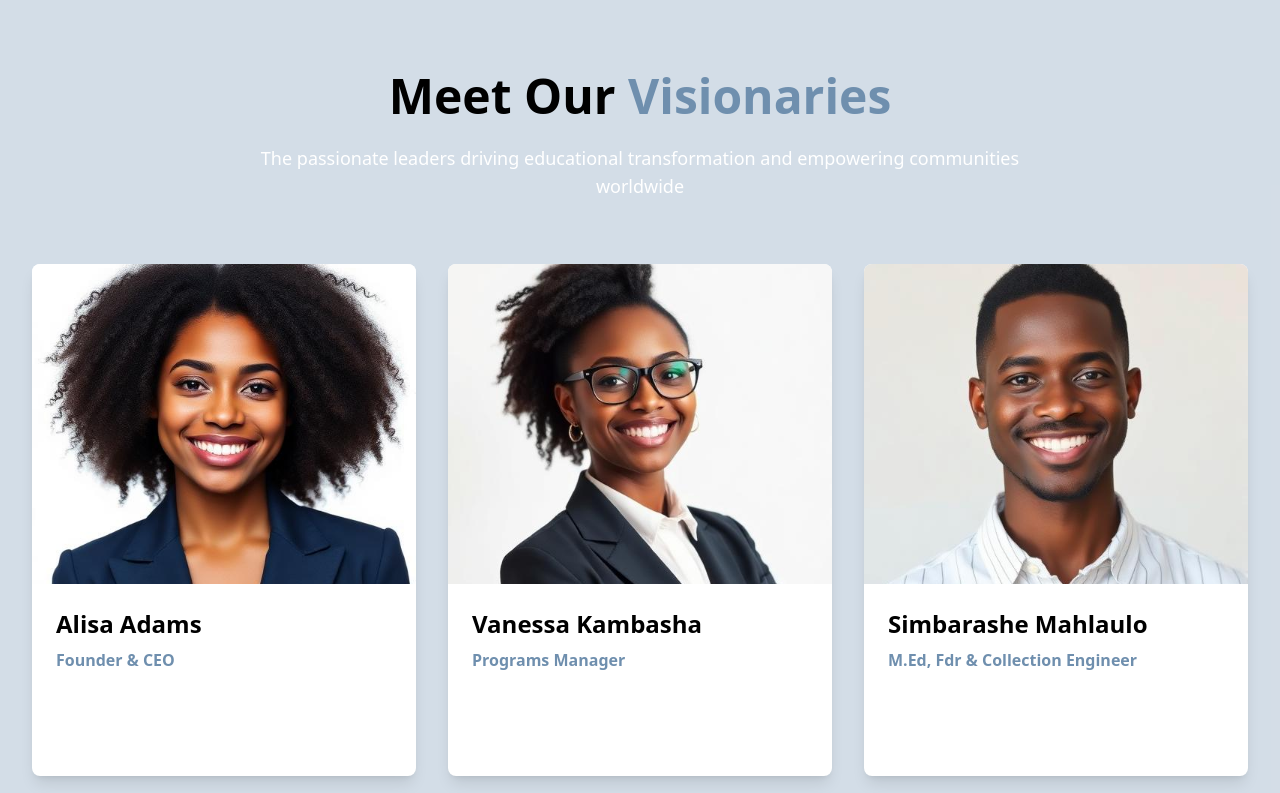
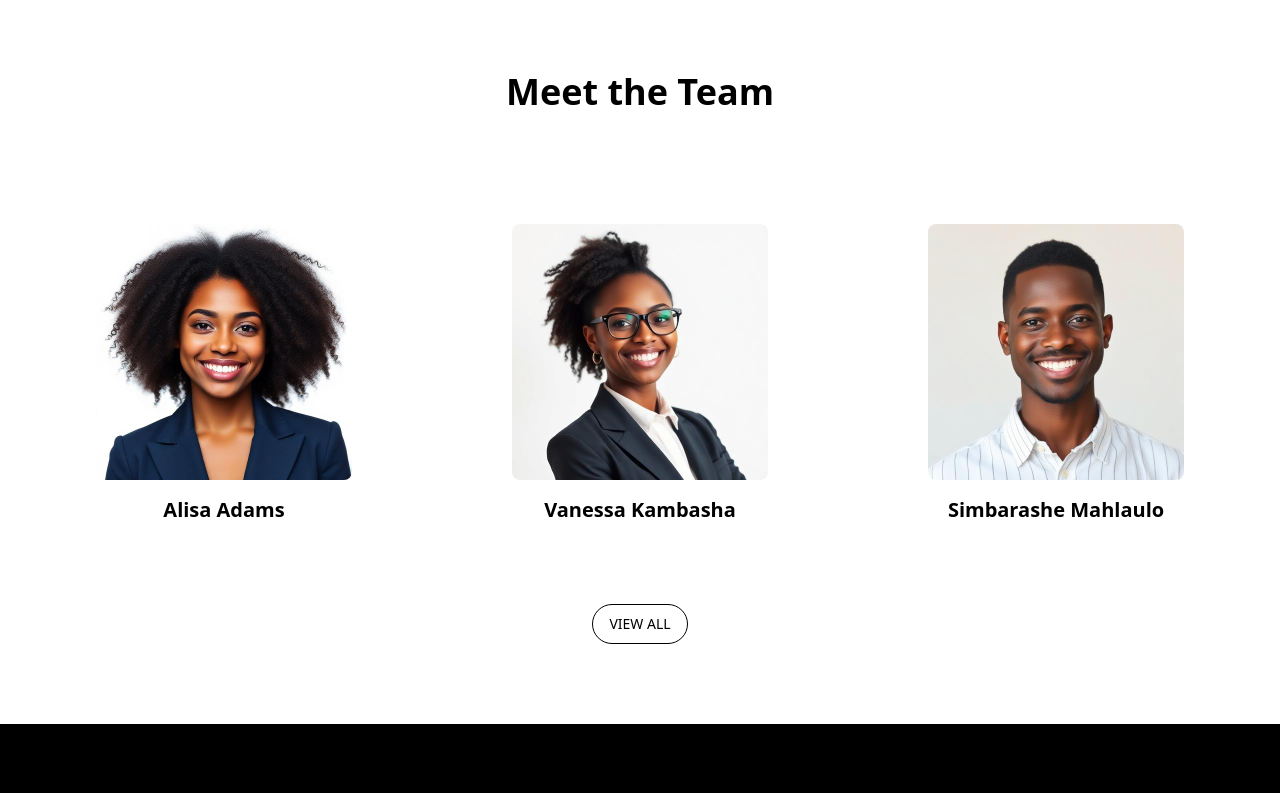
Before and after one commit to myTestAccount263/pigment-palette-perfect-34, a React (Vite) app: page / in a window 1280 px wide. Shown: the part 1340-2133 px from the top of the page. Built offline with nearby package versions, Linux system fonts and the light colour scheme.

Commit message:
Reverted to commit 8ede366955360dabc41030a137b73772077a1aea

```diff
--- a/src/components/TeamSection.tsx
+++ b/src/components/TeamSection.tsx
@@ -1,6 +1,4 @@
 import { Button } from "@/components/ui/button";
-import { Card, CardContent } from "@/components/ui/card";
-import { Mail, Linkedin } from "lucide-react";
 import alisaImage from "@/assets/team-alisa.jpg";
 import vanessaImage from "@/assets/team-vanessa.jpg";
 import simbarasheImage from "@/assets/team-simbarashe.jpg";
@@ -9,84 +7,51 @@ const TeamSection = () => {
   const teamMembers = [
     {
       name: "Alisa Adams",
-      role: "Founder & CEO",
-      description: "Passionate about transforming education and empowering communities through innovative programs.",
+      role: "Founder",
       image: alisaImage
     },
     {
       name: "Vanessa Kambasha",
       role: "Programs Manager",
-      description: "Leading educational initiatives and community outreach programs across diverse regions.",
       image: vanessaImage
     },
     {
       name: "Simbarashe Mahlaulo",
-      role: "M.Ed, Fdr & Collection Engineer",
-      description: "Combining educational expertise with technical innovation to scale our impact.",
+      role: "M.Ed, Fdr & CollectionEngineer",
       image: simbarasheImage
     }
   ];
 
   return (
-    <section className="py-12 sm:py-16 lg:py-20 bg-muted/30">
-      <div className="max-w-7xl mx-auto px-4 sm:px-6 lg:px-8">
-        <div className="text-center mb-12 lg:mb-16">
-          <h2 className="text-3xl sm:text-4xl lg:text-5xl font-bold text-foreground mb-4 lg:mb-6">
-            Meet Our <span className="text-primary">Visionaries</span>
-          </h2>
-          <p className="text-base sm:text-lg text-muted-foreground max-w-3xl mx-auto leading-relaxed">
-            The passionate leaders driving educational transformation and empowering communities worldwide
+    <section className="py-12 sm:py-16 lg:py-20 bg-background">
+      <div className="max-w-7xl mx-auto px-4 sm:px-6 lg:px-8 text-center">
+        <h2 className="text-2xl sm:text-3xl lg:text-4xl font-bold text-foreground mb-3 sm:mb-4">Meet the Team</h2>
+        <p className="text-sm sm:text-base text-muted-foreground mb-8 sm:mb-12 max-w-2xl mx-auto leading-relaxed">
+          They are the hands that lift, the hearts that serve, the spirits behind Future Wings Foundation's success.
         </p>
-        </div>
 
-        <div className="grid sm:grid-cols-2 lg:grid-cols-3 gap-6 lg:gap-8 mb-12 lg:mb-16">
+        <div className="grid sm:grid-cols-2 lg:grid-cols-3 gap-6 sm:gap-8 mb-8 sm:mb-12">
           {teamMembers.map((member, index) => (
-            <Card key={index} className="group relative overflow-hidden border-0 shadow-lg bg-card hover:shadow-xl transition-all duration-300 hover:-translate-y-1">
-              <CardContent className="p-0">
-                <div className="relative overflow-hidden">
+            <div key={index} className="text-center">
+              <div className="relative mb-4 flex justify-center">
                 <img
                   src={member.image}
                   alt={member.name}
-                    className="w-full h-64 sm:h-72 lg:h-80 object-cover transition-transform duration-300 group-hover:scale-105"
+                  className="w-48 h-48 sm:w-56 sm:h-56 lg:w-64 lg:h-64 object-cover rounded-lg"
                 />
-                  <div className="absolute inset-0 bg-gradient-to-t from-black/60 via-transparent to-transparent opacity-0 group-hover:opacity-100 transition-opacity duration-300" />
-
-                  {/* Social Icons - appear on hover */}
-                  <div className="absolute bottom-4 right-4 flex gap-2 opacity-0 group-hover:opacity-100 transition-all duration-300 translate-y-4 group-hover:translate-y-0">
-                    <button className="w-8 h-8 bg-background/90 rounded-full flex items-center justify-center hover:bg-primary hover:text-primary-foreground transition-colors">
-                      <Mail className="w-4 h-4" />
-                    </button>
-                    <button className="w-8 h-8 bg-background/90 rounded-full flex items-center justify-center hover:bg-primary hover:text-primary-foreground transition-colors">
-                      <Linkedin className="w-4 h-4" />
-                    </button>
               </div>
+              <h3 className="text-lg sm:text-xl font-semibold text-foreground mb-2">{member.name}</h3>
+              <p className="text-sm sm:text-base text-muted-foreground">{member.role}</p>
             </div>
-
-                <div className="p-6">
-                  <h3 className="text-xl sm:text-2xl font-bold text-foreground mb-2 group-hover:text-primary transition-colors">
-                    {member.name}
-                  </h3>
-                  <p className="text-primary font-semibold mb-3 text-sm sm:text-base">
-                    {member.role}
-                  </p>
-                  <p className="text-muted-foreground text-sm leading-relaxed">
-                    {member.description}
-                  </p>
-                </div>
-              </CardContent>
-            </Card>
           ))}
         </div>
 
-        <div className="text-center">
         <Button
           variant="outline"
-            size="lg"
-            className="border-2 border-primary text-primary hover:bg-primary hover:text-primary-foreground px-8 py-3 font-semibold text-base"
+          className="border-foreground text-foreground hover:bg-foreground hover:text-background w-full sm:w-auto"
         >
-            View Our Full Team
+          VIEW ALL
         </Button>
-        </div>
       </div>
     </section>
   );
```
Lines whose indentation alone changed are shown as unchanged.
